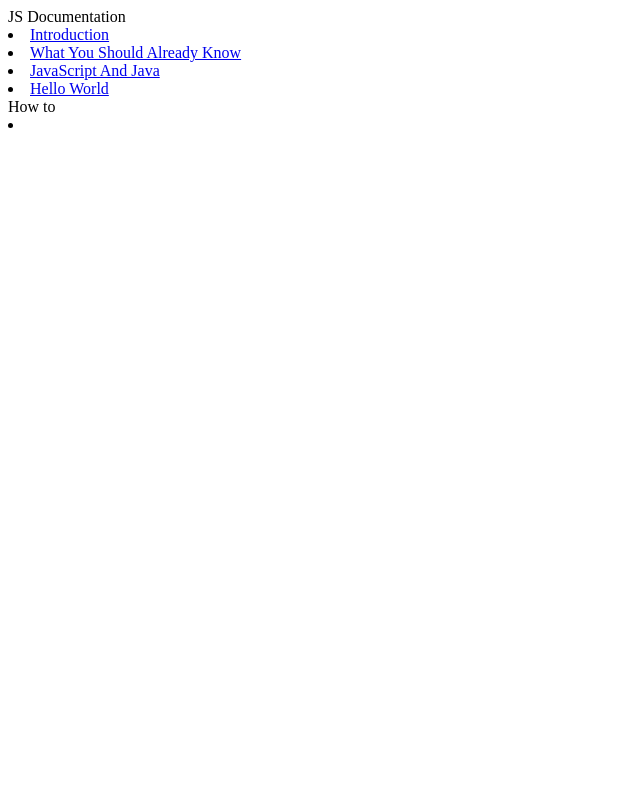
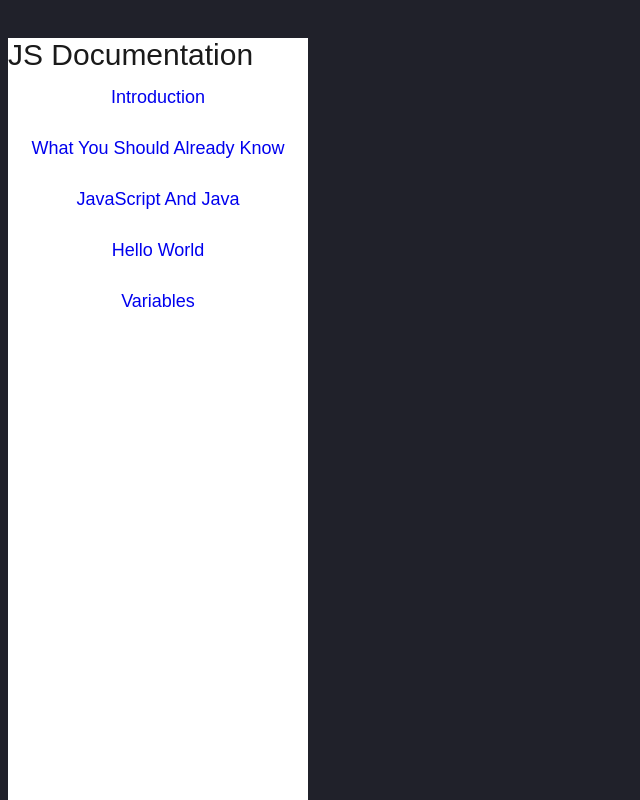
Before and after one commit to CMB18/Technical-Documentation-Page, a plain HTML site: page index.html in a window 1280 px wide. Shown: the whole page, without its empty margins (0-640 px from the left). Drawn offline with Linux system fonts and the light colour scheme.

Commit message:
Added links

```diff
--- a/css/tdp.css
+++ b/css/tdp.css
@@ -0,0 +1,38 @@
+body {
+    font-family: sans-serif;
+    background-color: #20212a;
+    color: #d7463d;
+}
+header {
+    font-size: 30px;
+}
+#navbar {
+    position: fixed;
+}
+.navbar-elm {
+    list-style-type: none;
+    margin: '0px';
+    padding: 0px;
+    width: 300px;
+    background-color: #ffffff;
+    height: 36vh;
+    overflow: auto;
+    color: #1a1a1a;
+    transition: border-radius .5s ease;
+    display: block;
+}
+.navbar-elm:hover {
+border-radius: 40px;
+}
+.nav-link {
+    display: block;
+    color: block;
+    padding: 15px 16px;
+    text-decoration: none;
+    list-style-type: none;
+    text-align: center;
+    font-size: 18px;
+}
+nav-link:hover
+
+}
--- a/index.html
+++ b/index.html
@@ -3,21 +3,54 @@
         <head>
 
             <link rel="style/sheet" type="text.css" href="css/tdp.css">
-
+         <style>
+            body {
+                font-family: sans-serif;
+                background-color: #20212a;
+                color: #d7463d;
+            }
+            header {
+                font-size: 30px;
+            }
+            #navbar {
+                position: fixed;
+            }
+            .navbar-elm {
+                list-style-type: none;
+                margin: '0px';
+                padding: 0px;
+                width: 300px;
+                background-color: #ffffff;
+                height: 96vh;
+                overflow: auto;
+                color: #1a1a1a;
+                transition: border-radius .5s ease;
+                display: block;
+            }
+            navbar-elm:hover {
+border-radius: 40px;
+}
+.nav-link {
+    display: block;
+    color: block;
+    padding: 15px 16px;
+    text-decoration: none;
+    list-style-type: none;
+    text-align: center;
+    font-size: 18px;
+}
+nav-link:hover
+}
+            </style>
         </head>
 
             <header>
-
-            </header>
-
+<body>
 <nav id="navbar">
-            <ul class="navbar-elm"></ul>
+            <ul class="navbar-elm">
         <header class="navbar-header">JS Documentation
 
         </header>
-            </ul>
-</nav>
-        <main id="main-doc">
 
             <section id="main-section"></section>
             <li><a class="nav-link" href="#introduction">Introduction</a></li>
@@ -31,13 +64,16 @@
             <section id="main-section"></section>
             <li><a class="nav-link" href="#hello_world">Hello World</a></li>
 
-            <section id="main-section">How to</section>
-            <li><a class="nav-link" href="#"></a></li>
+            <section id="main-section"></section>
+            <li><a class="nav-link" href="#variables">Variables</a></li>
 
-        </main>
+
 
     </ul>
 </nav>
-           <script src="https://cdn.freecodecamp.org/testable-projects-fcc/v1/bundle.js"></script>
+</body>
+<br>
+
+<script src="https://cdn.freecodecamp.org/testable-projects-fcc/v1/bundle.js"></script>
 
 </html>
```
